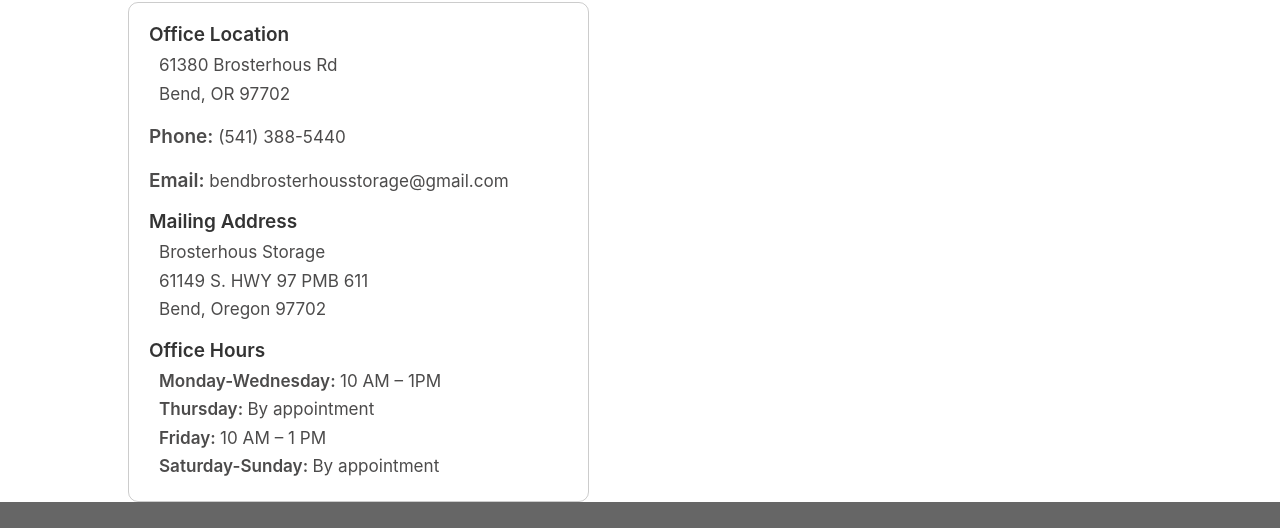
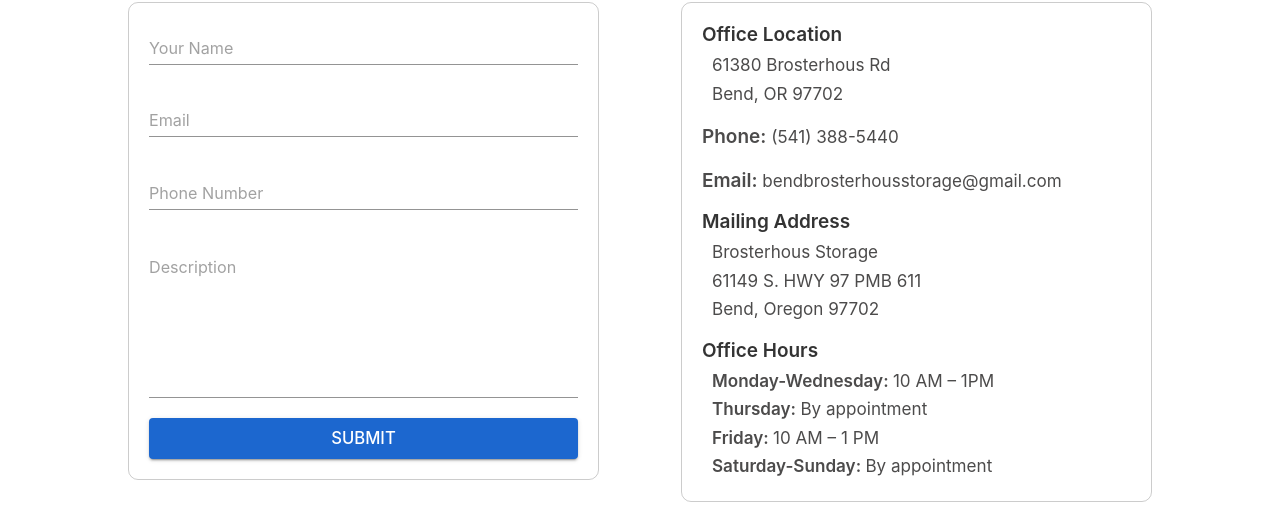
Before and after one commit to tvergho/brosterhous-storage, a Next.js app: page /contact-us in a window 1280 px wide. Shown: the part 236-764 px from the top of the page. Built offline with nearby package versions, Linux system fonts and the light colour scheme; grey boxes are pictures that could not be loaded.

Commit message:
Contact page styling

```diff
--- /dev/null
+++ b/components/Contact/FormSection.js
@@ -0,0 +1,55 @@
+import React, { useState } from 'react';
+import { Button, FormControl } from '@material-ui/core';
+import { makeStyles } from '@material-ui/core/styles';
+import Input from './Input';
+import styles from './styles.module.scss';
+
+const useStyles = makeStyles({
+  root: {
+    width: '100%',
+  },
+});
+
+const FormSection = () => {
+  const [name, setName] = useState();
+  const [email, setEmail] = useState();
+  const [phone, setPhone] = useState();
+  const [description, setDescription] = useState();
+  const classes = useStyles();
+
+  return (
+    <div className={styles['contact-section']}>
+      <FormControl classes={classes}>
+        <Input
+          label="Your Name"
+          value={name}
+          onChange={(e) => { setName(e.target.value); }}
+          containerName={styles['contact-input']}
+        />
+        <Input
+          label="Email"
+          value={email}
+          onChange={(e) => { setEmail(e.target.value); }}
+          containerName={styles['contact-input']}
+        />
+        <Input
+          label="Phone Number"
+          value={phone}
+          onChange={(e) => { setPhone(e.target.value); }}
+          containerName={styles['contact-input']}
+        />
+        <Input
+          label="Description"
+          value={description}
+          onChange={(e) => { setDescription(e.target.value); }}
+          containerName={styles['contact-input']}
+          multiline
+          rows={6}
+        />
+        <Button color="primary" variant="contained">Submit</Button>
+      </FormControl>
+    </div>
+  );
+};
+
+export default FormSection;
--- a/components/Contact/InfoSection.js
+++ b/components/Contact/InfoSection.js
@@ -8,10 +8,10 @@ const InfoSection = ({
   const { officeAddress, mailingAddress } = address;
 
   return (
-    <div className={`${styles['contact-section']} ${styles.info}`}>
+    <div className={styles['contact-section']}>
       <div className={styles['info-item']}>
         <h4>Office Location</h4>
-        {officeAddress.map((line) => (<p className={styles.sub}>{line}</p>))}
+        {officeAddress.map((line) => (<p className={styles.sub} key={line}>{line}</p>))}
       </div>
 
       <div className={styles['info-item']}>
@@ -24,7 +24,7 @@ const InfoSection = ({
 
       <div className={styles['info-item']}>
         <h4>Mailing Address</h4>
-        {mailingAddress.map((line) => (<p className={styles.sub}>{line}</p>))}
+        {mailingAddress.map((line) => (<p className={styles.sub} key={line}>{line}</p>))}
       </div>
 
       <div className={styles['info-item']}>
@@ -32,7 +32,7 @@ const InfoSection = ({
         {hours.map((line) => {
           const split = line.split(':');
           if (split.length <= 1) split.push('');
-          return (<p className={styles.sub}><strong>{`${split[0]}: `}</strong>{split[1]}</p>);
+          return (<p className={styles.sub} key={split[0]}><strong>{`${split[0]}: `}</strong>{split[1]}</p>);
         })}
       </div>
     </div>
--- /dev/null
+++ b/components/Contact/Input.js
@@ -0,0 +1,43 @@
+import React from 'react';
+import { TextField } from '@material-ui/core';
+import { makeStyles } from '@material-ui/core/styles';
+import PropTypes from 'prop-types';
+
+const useStyles = makeStyles({
+  root: {
+    fontSize: '0.85rem',
+  },
+});
+
+const CustomInput = ({
+  label, containerName, value, onChange, multiline, rows,
+}) => {
+  const classes = useStyles();
+
+  return (
+    <div className={containerName}>
+      <TextField
+        placeholder={label}
+        fullWidth
+        InputLabelProps={{ className: classes.root }}
+        inputProps={{ className: classes.root }}
+        value={value}
+        onChange={onChange}
+        multiline={multiline}
+        rows={rows}
+        required
+      />
+    </div>
+  );
+};
+
+CustomInput.propTypes = {
+  label: PropTypes.string,
+  containerName: PropTypes.string,
+  value: PropTypes.string,
+  onChange: PropTypes.func,
+  multiline: PropTypes.bool,
+  rows: PropTypes.number,
+};
+
+export default CustomInput;
--- /dev/null
+++ b/components/Contact/MapSection.js
@@ -0,0 +1,25 @@
+/* eslint-disable jsx-a11y/iframe-has-title */
+/* eslint-disable jsx-a11y/no-noninteractive-tabindex */
+/* eslint-disable react/style-prop-object */
+/* eslint-disable max-len */
+import React from 'react';
+import styles from './styles.module.scss';
+
+const MapSection = () => {
+  return (
+    <section className={styles.map}>
+      <iframe
+        src="https://www.google.com/maps/embed?pb=!1m18!1m12!1m3!1d2868.5633533243795!2d-121.2953582841032!3d44.03041697911019!2m3!1f0!2f0!3f0!3m2!1i1024!2i768!4f13.1!3m3!1m2!1s0x54b8c6537700e86d%3A0x10019aa3a01e9a77!2sBrosterhous%20Storage!5e0!3m2!1sen!2sus!4v1610755443123!5m2!1sen!2sus"
+        width="100%"
+        height="450"
+        frameBorder="0"
+        style={{ border: 0 }}
+        allowFullScreen=""
+        aria-hidden="false"
+        tabIndex="0"
+      />
+    </section>
+  );
+};
+
+export default MapSection;
--- a/components/Contact/index.js
+++ b/components/Contact/index.js
@@ -1,15 +1,21 @@
 import React from 'react';
 import PropTypes from 'prop-types';
 import InfoSection from './InfoSection';
+import FormSection from './FormSection';
+import MapSection from './MapSection';
 import styles from './styles.module.scss';
 
 const Contact = ({
   address, phone, email, hours,
 }) => {
   return (
-    <section className={styles.contact}>
-      <InfoSection address={address} phone={phone} email={email} hours={hours} />
-    </section>
+    <>
+      <section className={styles.contact}>
+        <FormSection />
+        <InfoSection address={address} phone={phone} email={email} hours={hours} />
+      </section>
+      <MapSection />
+    </>
   );
 };
 
--- a/components/Contact/styles.module.scss
+++ b/components/Contact/styles.module.scss
@@ -3,11 +3,12 @@
 .contact {
   display: flex;
   justify-content: space-between;
+  align-items: flex-start;
   margin-top: 30px;
 }
 
 .contact-section {
-  width: 45%;
+  width: 46%;
   border-radius: 10px;
   border: 0.5px solid rgba(0,0,0,0.2);
   padding: 20px;
@@ -38,3 +39,36 @@
   margin-left: 10px;
   strong { font-size: 0.9rem; }
 }
+
+.contact-input {
+  margin: 20px 0;
+
+  &:first-child {
+    margin-top: 10px;
+  }
+}
+
+.map {
+  margin: 30px auto;
+}
+
+@media screen and (max-width: $container-width) {
+  .contact, .map {
+    width: calc(100% - 40px);
+  }
+  .contact-section {
+    width: 48%;
+  }
+}
+
+@media screen and (max-width: 768px) {
+  .contact {
+    flex-direction: column;
+    align-items: center;
+    margin-top: 0;
+  }
+  .contact-section, .map {
+    width: 90%;
+    margin: 30px auto;
+  }
+}
--- a/package.json
+++ b/package.json
@@ -8,6 +8,7 @@
     "start": "next start"
   },
   "dependencies": {
+    "@material-ui/core": "^4.11.2",
     "eslint-import-resolver-alias": "^1.1.2",
     "framer-motion": "^3.2.1",
     "imagemin-mozjpeg": "^9.0.0",
--- a/pages/_app.js
+++ b/pages/_app.js
@@ -1,18 +1,52 @@
-import React from 'react';
+import React, { useEffect } from 'react';
 import PropTypes from 'prop-types';
 import Layout from 'components/Layout';
 import { HEADER } from 'lib/constants';
 import useRouterScroll from 'utils/useRouterScroll';
+import { createMuiTheme, ThemeProvider } from '@material-ui/core/styles';
 import 'styles/global.scss';
 import 'styles/hamburgers.scss';
+
+const theme = createMuiTheme({
+  palette: {
+    primary: {
+      main: '#1C67CF',
+      dark: '#0A3169',
+    },
+  },
+  typography: {
+    fontFamily: [
+      '-apple-system',
+      'BlinkMacSystemFont',
+      '"Segoe UI"',
+      'Roboto',
+      '"Helvetica Neue"',
+      'Arial',
+      'sans-serif',
+      '"Apple Color Emoji"',
+      '"Segoe UI Emoji"',
+      '"Segoe UI Symbol"',
+    ].join(','),
+  },
+});
 
 function MyApp({ Component, pageProps }) {
   useRouterScroll({ top: 0, left: 0 });
 
+  useEffect(() => {
+    // Remove the server-side injected CSS.
+    const jssStyles = document.querySelector('#jss-server-side');
+    if (jssStyles) {
+      jssStyles.parentElement.removeChild(jssStyles);
+    }
+  }, []);
+
   return (
-    <Layout header={HEADER}>
-      <Component {...pageProps} />
-    </Layout>
+    <ThemeProvider theme={theme}>
+      <Layout header={HEADER}>
+        <Component {...pageProps} />
+      </Layout>
+    </ThemeProvider>
   );
 }
 
--- a/pages/_document.js
+++ b/pages/_document.js
@@ -2,6 +2,7 @@ import React from 'react';
 import Document, {
   Html, Head, Main, NextScript,
 } from 'next/document';
+import { ServerStyleSheets } from '@material-ui/core/styles';
 
 class MyDocument extends Document {
   static async getInitialProps(ctx) {
@@ -25,4 +26,22 @@ class MyDocument extends Document {
   }
 }
 
+MyDocument.getInitialProps = async (ctx) => {
+  // Render app and page and get the context of the page with collected side effects.
+  const sheets = new ServerStyleSheets();
+  const originalRenderPage = ctx.renderPage;
+
+  ctx.renderPage = () => originalRenderPage({
+    enhanceApp: (App) => (props) => sheets.collect(<App {...props} />),
+  });
+
+  const initialProps = await Document.getInitialProps(ctx);
+
+  return {
+    ...initialProps,
+    // Styles fragment is rendered after the app and page rendering finish.
+    styles: [...React.Children.toArray(initialProps.styles), sheets.getStyleElement()],
+  };
+};
+
 export default MyDocument;
--- a/styles/variables.scss
+++ b/styles/variables.scss
@@ -1,5 +1,6 @@
 // Colors.
 $main-blue: #1C67CF;
+$dark-blue: #0a3169;
 $table-blue: #276ED1;
 $basic-gray: #4C4B4B;
 $footer-gray: #666;
```
Also changed, not shown: 1 other file (tests, documents, lock files or other folders).
